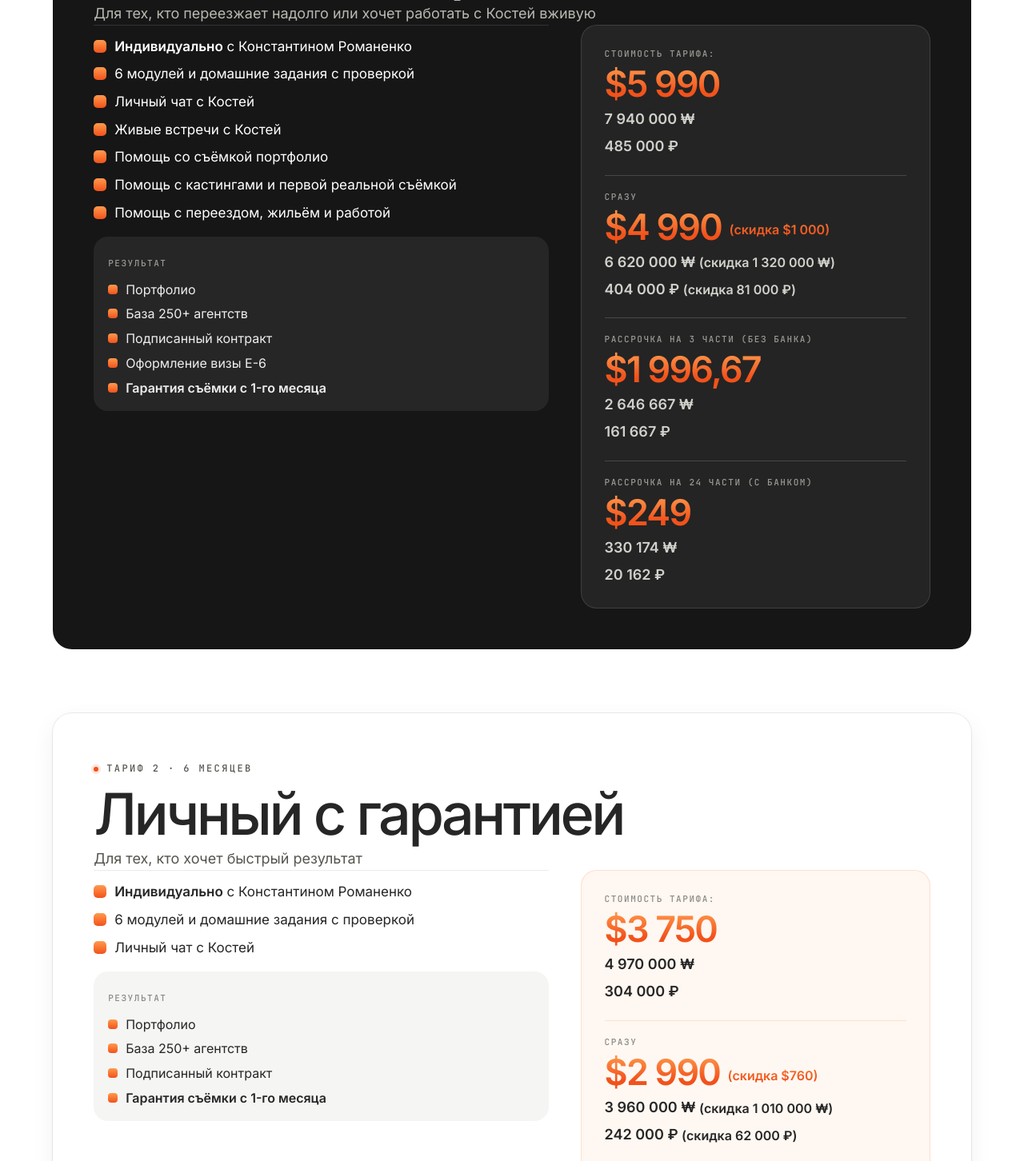
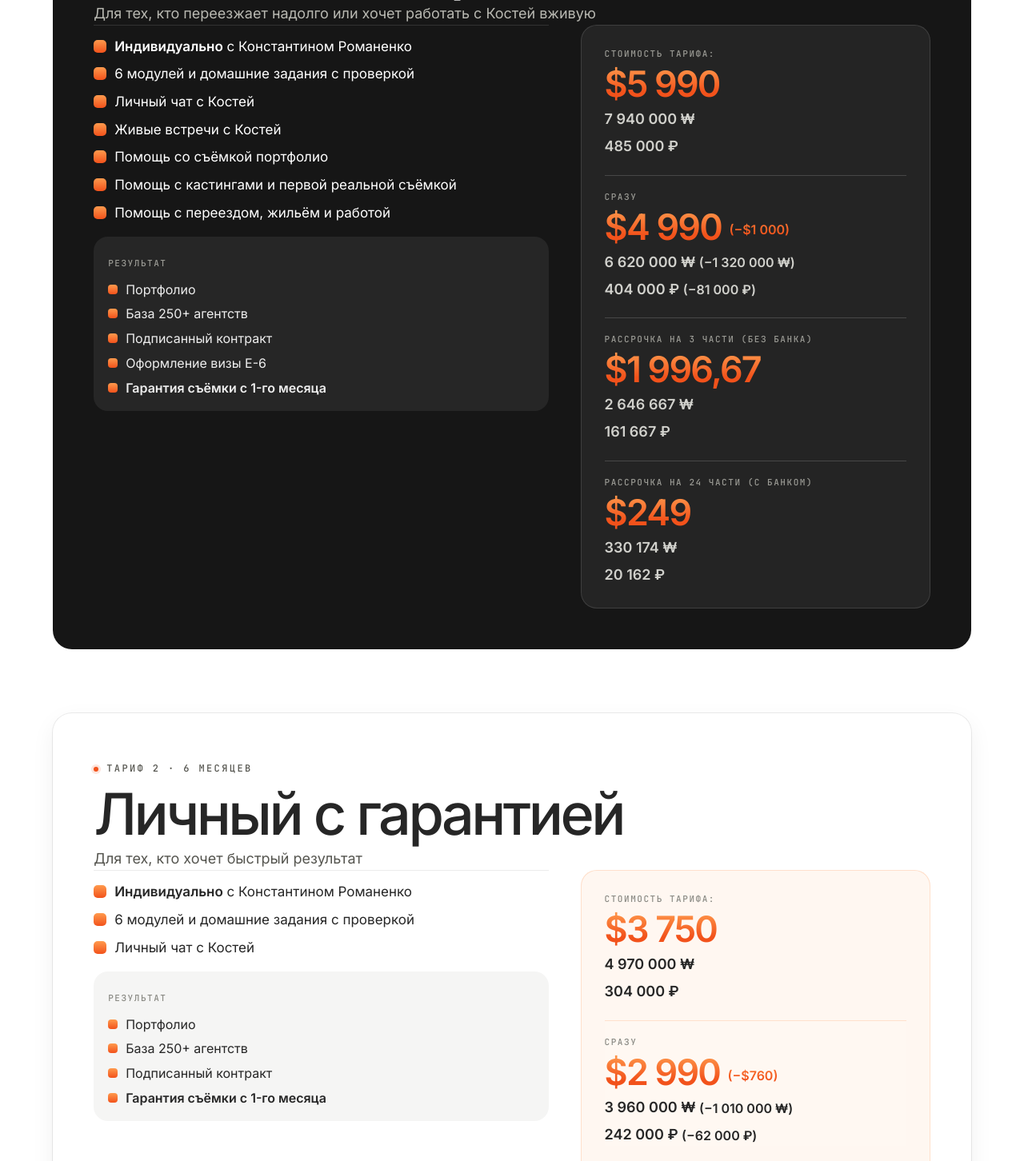
Before and after one commit to ivanlozhkin888/actor-dictionary, a plain HTML site: page asia4ever/tarify.html in a window 1280 px wide. Shown: the part 4523-5975 px from the top of the page at 80% size. Drawn offline with Linux system fonts and the light colour scheme.

Commit message:
Replace discount wording with minus signs across all tariff prices

```diff
--- a/asia4ever/tarify.html
+++ b/asia4ever/tarify.html
@@ -549,9 +549,9 @@ td.pay{white-space:normal}
 <b class="now acc">$5 990</b>
 <b class="cur">7 940 000 ₩</b>
 <b class="cur">485 000 ₽</b>
-</div><div class="price-option"><span class="rl price-upfront">Сразу</span><b class="now acc">$4 990 <span class="discount">(скидка $1 000)</span></b>
-<b class="cur">6 620 000 ₩ <span class="discount">(скидка 1 320 000 ₩)</span></b>
-<b class="cur">404 000 ₽ <span class="discount">(скидка 81 000 ₽)</span></b>
+</div><div class="price-option"><span class="rl price-upfront">Сразу</span><b class="now acc">$4 990 <span class="discount">(−$1 000)</span></b>
+<b class="cur">6 620 000 ₩ <span class="discount">(−1 320 000 ₩)</span></b>
+<b class="cur">404 000 ₽ <span class="discount">(−81 000 ₽)</span></b>
 </div>
 <div class="price-option"><span class="rl">Рассрочка на 3 части (без банка)</span>
 <b class="now acc">$1 996,67</b>
@@ -573,9 +573,9 @@ td.pay{white-space:normal}
 <b class="now acc">$3 750</b>
 <b class="cur">4 970 000 ₩</b>
 <b class="cur">304 000 ₽</b>
-</div><div class="price-option"><span class="rl price-upfront">Сразу</span><b class="now acc">$2 990 <span class="discount">(скидка $760)</span></b>
-<b class="cur">3 960 000 ₩ <span class="discount">(скидка 1 010 000 ₩)</span></b>
-<b class="cur">242 000 ₽ <span class="discount">(скидка 62 000 ₽)</span></b>
+</div><div class="price-option"><span class="rl price-upfront">Сразу</span><b class="now acc">$2 990 <span class="discount">(−$760)</span></b>
+<b class="cur">3 960 000 ₩ <span class="discount">(−1 010 000 ₩)</span></b>
+<b class="cur">242 000 ₽ <span class="discount">(−62 000 ₽)</span></b>
 </div>
 <div class="price-option"><span class="rl">Рассрочка на 3 части (без банка)</span>
 <b class="now acc">$1 250</b>
@@ -597,9 +597,9 @@ td.pay{white-space:normal}
 <b class="now acc">$1 990</b>
 <b class="cur">2 640 000 ₩</b>
 <b class="cur">161 000 ₽</b>
-</div><div class="price-option"><span class="rl price-upfront">Сразу</span><b class="now acc">$1 490 <span class="discount">(скидка $510)</span></b>
-<b class="cur">1 980 000 ₩ <span class="discount">(скидка 670 000 ₩)</span></b>
-<b class="cur">121 000 ₽ <span class="discount">(скидка 41 000 ₽)</span></b>
+</div><div class="price-option"><span class="rl price-upfront">Сразу</span><b class="now acc">$1 490 <span class="discount">(−$510)</span></b>
+<b class="cur">1 980 000 ₩ <span class="discount">(−670 000 ₩)</span></b>
+<b class="cur">121 000 ₽ <span class="discount">(−41 000 ₽)</span></b>
 </div>
 <div class="price-option"><span class="rl">Рассрочка на 3 части (без банка)</span>
 <b class="now acc">$663,33</b>
@@ -627,9 +627,9 @@ td.pay{white-space:normal}
 <b class="now acc">$5 990</b>
 <b class="cur">7 940 000 ₩</b>
 <b class="cur">485 000 ₽</b>
-</div><div class="price-option"><span class="rl price-upfront">Сразу</span><b class="now acc">$4 990 <span class="discount">(скидка $1 000)</span></b>
-<b class="cur">6 620 000 ₩ <span class="discount">(скидка 1 320 000 ₩)</span></b>
-<b class="cur">404 000 ₽ <span class="discount">(скидка 81 000 ₽)</span></b>
+</div><div class="price-option"><span class="rl price-upfront">Сразу</span><b class="now acc">$4 990 <span class="discount">(−$1 000)</span></b>
+<b class="cur">6 620 000 ₩ <span class="discount">(−1 320 000 ₩)</span></b>
+<b class="cur">404 000 ₽ <span class="discount">(−81 000 ₽)</span></b>
 </div>
 <div class="price-option"><span class="rl">Рассрочка на 3 части (без банка)</span>
 <b class="now acc">$1 996,67</b>
@@ -650,9 +650,9 @@ td.pay{white-space:normal}
 <b class="now acc">$3 750</b>
 <b class="cur">4 970 000 ₩</b>
 <b class="cur">304 000 ₽</b>
-</div><div class="price-option"><span class="rl price-upfront">Сразу</span><b class="now acc">$2 990 <span class="discount">(скидка $760)</span></b>
-<b class="cur">3 960 000 ₩ <span class="discount">(скидка 1 010 000 ₩)</span></b>
-<b class="cur">242 000 ₽ <span class="discount">(скидка 62 000 ₽)</span></b>
+</div><div class="price-option"><span class="rl price-upfront">Сразу</span><b class="now acc">$2 990 <span class="discount">(−$760)</span></b>
+<b class="cur">3 960 000 ₩ <span class="discount">(−1 010 000 ₩)</span></b>
+<b class="cur">242 000 ₽ <span class="discount">(−62 000 ₽)</span></b>
 </div>
 <div class="price-option"><span class="rl">Рассрочка на 3 части (без банка)</span>
 <b class="now acc">$1 250</b>
@@ -673,9 +673,9 @@ td.pay{white-space:normal}
 <b class="now acc">$1 990</b>
 <b class="cur">2 640 000 ₩</b>
 <b class="cur">161 000 ₽</b>
-</div><div class="price-option"><span class="rl price-upfront">Сразу</span><b class="now acc">$1 490 <span class="discount">(скидка $510)</span></b>
-<b class="cur">1 980 000 ₩ <span class="discount">(скидка 670 000 ₩)</span></b>
-<b class="cur">121 000 ₽ <span class="discount">(скидка 41 000 ₽)</span></b>
+</div><div class="price-option"><span class="rl price-upfront">Сразу</span><b class="now acc">$1 490 <span class="discount">(−$510)</span></b>
+<b class="cur">1 980 000 ₩ <span class="discount">(−670 000 ₩)</span></b>
+<b class="cur">121 000 ₽ <span class="discount">(−41 000 ₽)</span></b>
 </div>
 <div class="price-option"><span class="rl">Рассрочка на 3 части (без банка)</span>
 <b class="now acc">$663,33</b>
```
